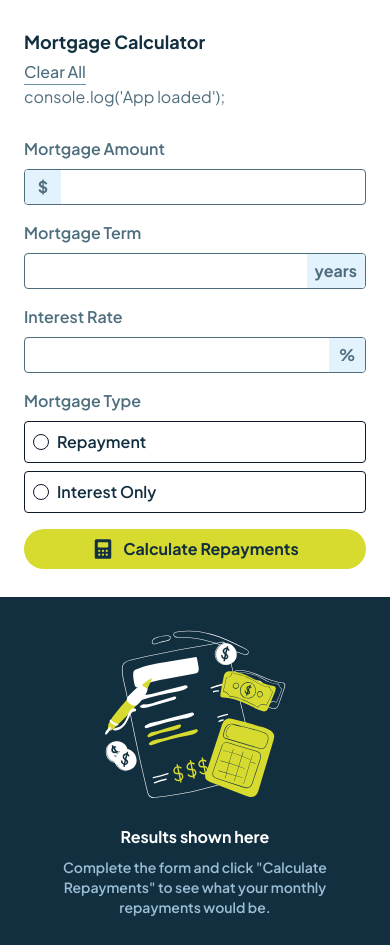
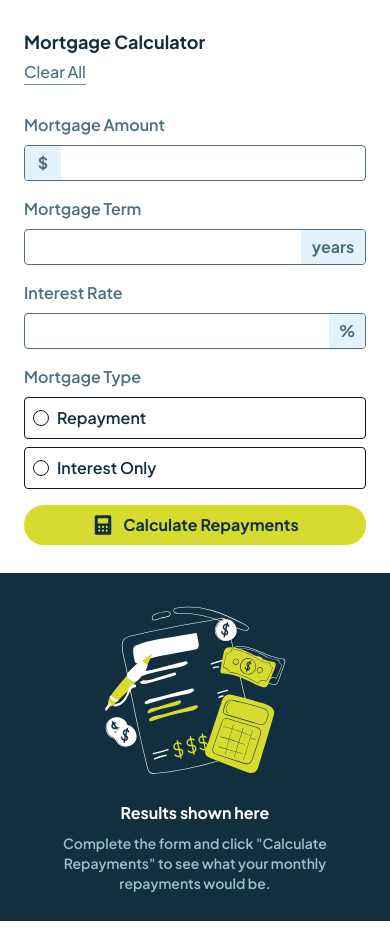
Before and after one commit to ClaudiaRamirezD/Mortgage-calculator, a React (Vite) app: page / in a window 390 px wide. After the commit the page ends 921 px from the top, so only its background shows below. Built offline with nearby package versions, Linux system fonts and the light colour scheme.

Commit message:
mobile finished

```diff
--- a/src/App.css
+++ b/src/App.css
@@ -24,7 +24,6 @@ label:has(input[type="radio"]:checked) {
 }
 
 
-
 /* Quitar flechas de inputs type="number" */
 input[type="number"]::-webkit-outer-spin-button,
 input[type="number"]::-webkit-inner-spin-button {
@@ -44,8 +43,25 @@ label, legend {
     @apply bg-[var(--slate-100)] h-full w-9 flex items-center font-bold justify-center;
 }
 
+.years {
+    @apply w-16;
+}
+
 .form-input-between{
-    @apply  border border-[var(--slate-700)] rounded-sm h-9 flex items-center justify-between overflow-hidden focus-within:border-2 focus-within:shadow-2xl;
+    @apply  border border-[var(--slate-700)] rounded-sm h-9 flex items-center justify-between overflow-hidden focus-within:border-1 focus-within:shadow-2xl;
+}
+
+.form-input:focus-within,
+.form-input-between:focus-within {
+    border-color: var(--lime);
+    background-color: hsl(61, 70%, 90%);
+}
+
+.form-input:focus-within .form-sign,
+.form-input-between:focus-within .form-sign {
+    background-color: var(--lime);
+    color: var(--slate-900)
+
 }
 
 fieldset label {
--- a/src/App.jsx
+++ b/src/App.jsx
@@ -92,8 +92,7 @@ function App() {
     <main>
       <div className="container text-base font-plus text-[var(--slate-700)] flex flex-col">
         <div className="form bg-white py-7 px-6 flex flex-col">
-          <Header />
-          console.log('App loaded');
+          <Header setFormData={setFormData} setResults={setResults} />
           <Form
             formData={formData}
             handleChange={handleChange}
--- a/src/components/Form.jsx
+++ b/src/components/Form.jsx
@@ -1,7 +1,7 @@
 import { SvgIconCalculator } from './IconCalculator.jsx';
 
 const Form = ({ formData, handleChange, handleSubmit }) => {
-    console.log('Form loaded. handleSubmit is:', handleSubmit);
+
     return (
         <form onSubmit={handleSubmit} className='pt-7 flex flex-col gap-4'>
             <div className='flex flex-col gap-2'>
@@ -42,7 +42,7 @@ const Form = ({ formData, handleChange, handleSubmit }) => {
                             WebkitAppearance: 'none', // Safari
                             }}
                         />
-                        <span className='bg-[var(--slate-100)] h-full flex items-center font-bold justify-center px-2'>years</span>
+                        <span className='form-sign years'>years</span>
                     </div>
                 </div>
 
--- a/src/components/Header.jsx
+++ b/src/components/Header.jsx
@@ -1,10 +1,14 @@
-const Header = () => {
+const Header = ({setFormData, setResults}) => {
     return (
         <div className="title flex gap-1 flex-col lg:flex-row items-start ">
             <h1 className="font-bold text-lg text-[var(--slate-900)]">Mortgage Calculator</h1>
-            <button className="text-[var(--slate-700)] font-medium cursor-pointer border-b border-[var(--slate-500)]" type="button" onClick={() =>
-            setFormData({ amount: '', term: '', rate: '', types: [] })
-            }>
+            <button
+                className="text-[var(--slate-700)] font-medium cursor-pointer border-b border-[var(--slate-500)]" type="button"
+                onClick={() => {
+                    setFormData({ amount: '', term: '', rate: '', types: [] })
+                    setResults({ monthlyRepayment: '', totalRepayment: '' })
+                }}
+            >
             Clear All
             </button>
         </div>
--- a/src/components/Results.jsx
+++ b/src/components/Results.jsx
@@ -4,8 +4,6 @@ import ResultsFilled from "./ResultsFilled"
 
 const Results = ({ results }) => {
     const { monthlyRepayment, totalRepayment } = results;
-
-    console.log('Results component', results); // Verifica qué datos llegan aquí
 
     return (
     <div>
```
